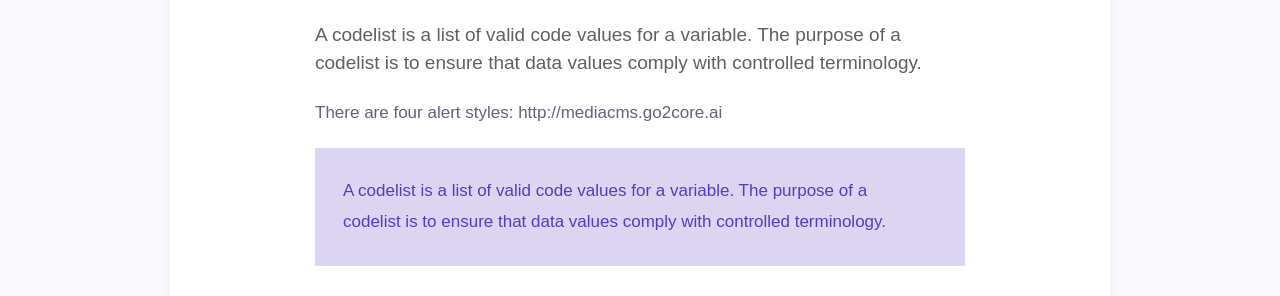
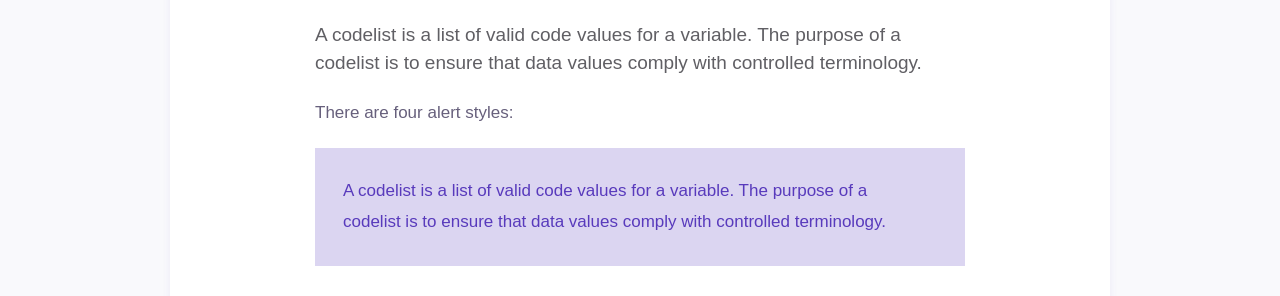
Before and after one commit to hellaz/jekyll-theme-guia, a Jekyll site: the page built from _posts/2019-12-10-alerts.md, in a window 1280 px wide. Shown: the part 362-658 px from the top of the page. Built offline with Jekyll 4.4.1, drawn with Linux system fonts in a browser that asks for light colours; some web fonts are replaced; part of the change alters nothing that is shown.

Commit message:
Update 2019-12-10-alerts.md

```diff
--- a/_posts/2019-12-10-alerts.md
+++ b/_posts/2019-12-10-alerts.md
@@ -5,8 +5,7 @@ categories: [setup, features]
 author: docbrij
 ---
 
-There are four alert styles: http://mediacms.go2core.ai
-
+There are four alert styles:
 
 {% include alert.html style="primary" text="A codelist is a list of valid code values for a variable. The purpose of a codelist is to ensure that data values comply with controlled terminology." %}
 
```
